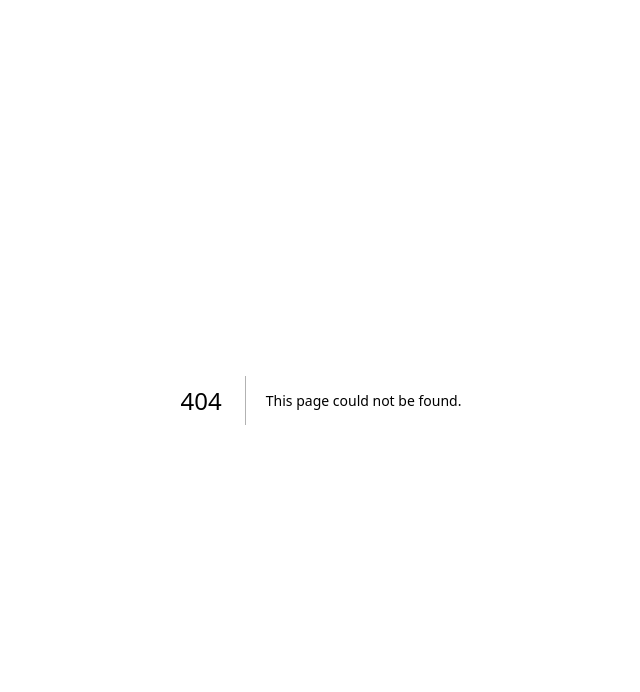
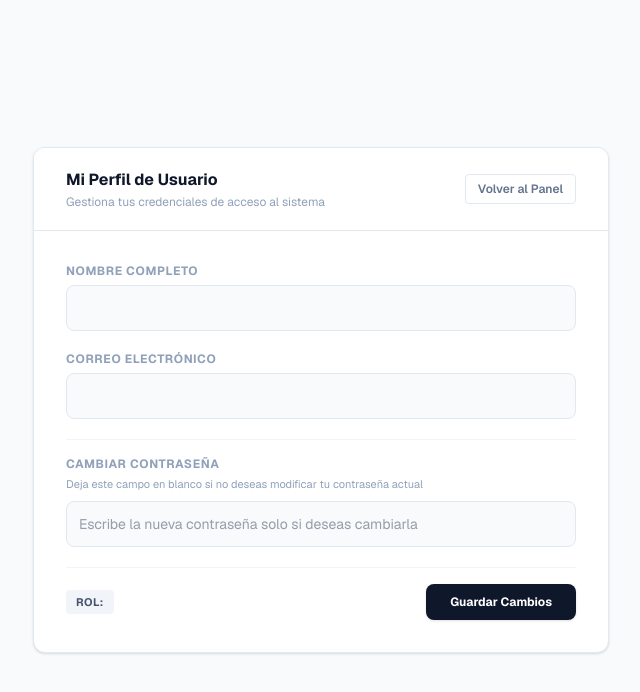
Before and after one commit to Ricardo-rdz-dz/celulares-frontend, a Next.js app: page /admin/perfil in a window 1280 px wide. Before the commit this address had no page. Shown: the top 692 px of the page, without its empty margins (319-959 px from the left). Built offline with nearby package versions, Linux system fonts and the light colour scheme; sample sign-in values are in the browser's storage.

Commit message:
se agrega modulo de perfil

```diff
--- a/app/admin/page.tsx
+++ b/app/admin/page.tsx
@@ -12,6 +12,7 @@ export default function AdminDashboard() {
   const [filtroEstado, setFiltroEstado] = useState('TODOS');
   // ✨ NUEVO ESTADO: Filtro de Tiempo (Por defecto mostramos el último mes)
   const [filtroTiempo, setFiltroTiempo] = useState('MES');
+  const [usuarioActivo, setUsuarioActivo] = useState<any>(null);
 
   useEffect(() => {
     fetch(`${process.env.NEXT_PUBLIC_API_URL}/tickets`, { cache: 'no-store' })
@@ -39,6 +40,19 @@ export default function AdminDashboard() {
         setLoading(false);
       });
   }, []);
+
+  useEffect(() => {
+  const userRaw = localStorage.getItem('movilplace_user');
+  if (userRaw) {
+    setUsuarioActivo(JSON.parse(userRaw));
+  }
+}, []);
+
+const handleCerrarSesion = () => {
+  localStorage.removeItem('movilplace_token');
+  localStorage.removeItem('movilplace_user');
+  router.push('/login');
+};
 
   const colorEstado = (estado: string) => {
     switch (estado) {
@@ -88,6 +102,30 @@ export default function AdminDashboard() {
   return (
   <div className="min-h-screen bg-gray-100">
     <header className="bg-slate-900 text-white border-b-4 border-red-600 shadow-md">
+      {/* BARRA UTILITARIA SUPERIOR (Para Usuario y Logout) */}
+      <div className="bg-slate-950 px-6 py-2 flex justify-end items-center gap-4 border-b border-slate-800 text-xs">
+        {usuarioActivo && (
+          <div className="flex items-center gap-3">
+            <span className="text-slate-500">Sesión activa:</span>
+            <button
+              onClick={() => router.push('/admin/perfil')}
+              className="font-bold text-slate-300 hover:text-white underline underline-offset-4 transition-colors flex items-center gap-1"
+              title="Ir a mi perfil"
+            >
+              👤 {usuarioActivo.nombre} ({usuarioActivo.rol})
+            </button>
+            <span className="text-slate-700">|</span>
+            <button
+              onClick={handleCerrarSesion}
+              className="text-red-400 hover:text-red-500 font-semibold transition-colors"
+            >
+              Cerrar Sesión
+            </button>
+          </div>
+        )}
+      </div>
+
+      {/* CONTENIDO PRINCIPAL DEL HEADER */}
       <div className="max-w-7xl mx-auto px-6 py-5 flex flex-col sm:flex-row justify-between items-center gap-4">
         <div>
           <h1 className="text-2xl font-black tracking-wide uppercase">Movil<span className="text-red-500">Place</span></h1>
@@ -95,13 +133,13 @@ export default function AdminDashboard() {
         </div>
 
         <div className="flex flex-wrap justify-center gap-3">
-            <button onClick={() => router.push('/admin/clientes')} className="bg-slate-800 hover:bg-slate-700 text-white px-5 py-3 rounded-xl font-bold border border-slate-700 transition-all flex items-center gap-2 text-sm shadow-sm" title="Gestión de Clientes y Campañas">
+          <button onClick={() => router.push('/admin/clientes')} className="bg-slate-800 hover:bg-slate-700 text-white px-5 py-3 rounded-xl font-bold border border-slate-700 transition-all flex items-center gap-2 text-sm shadow-sm">
             <span>👥</span> CRM Clientes
           </button>
-            <button onClick={() => router.push('/admin/catalogo')} className="bg-slate-800 hover:bg-slate-700 text-white px-5 py-3 rounded-xl font-bold border border-slate-700 transition-all flex items-center gap-2 text-sm shadow-sm" title="Configurar catálogo de precios">
+          <button onClick={() => router.push('/admin/catalogo')} className="bg-slate-800 hover:bg-slate-700 text-white px-5 py-3 rounded-xl font-bold border border-slate-700 transition-all flex items-center gap-2 text-sm shadow-sm">
             <span>⚙️</span> Precios
           </button>
-            <button onClick={() => router.push('/admin/nuevo')} className="bg-blue-600 hover:bg-blue-500 text-white px-6 py-3 rounded-xl font-bold shadow-[0_0_15px_rgba(37,99,235,0.4)] transition-all flex items-center gap-2 text-sm">
+          <button onClick={() => router.push('/admin/nuevo')} className="bg-blue-600 hover:bg-blue-500 text-white px-6 py-3 rounded-xl font-bold transition-all flex items-center gap-2 text-sm">
             <span className="text-xl">+</span> Recibir Equipo
           </button>
         </div>
--- /dev/null
+++ b/app/admin/perfil/page.tsx
@@ -0,0 +1,138 @@
+'use client';
+import { useEffect, useState } from 'react';
+import { useRouter } from 'next/navigation';
+
+export default function PerfilUsuario() {
+  const router = useRouter();
+  const [usuario, setUsuario] = useState<any>(null);
+  const [nombre, setNombre] = useState('');
+  const [correo, setCorreo] = useState('');
+  const [password, setPassword] = useState(''); // Se deja vacío a menos que se quiera cambiar
+  const [loading, setLoading] = useState(false);
+  const [mensaje, setMensaje] = useState({ tipo: '', texto: '' });
+
+  useEffect(() => {
+    const userRaw = localStorage.getItem('movilplace_user');
+    if (userRaw) {
+      const u = JSON.parse(userRaw);
+      setUsuario(u);
+      setNombre(u.nombre);
+      setCorreo(u.correo);
+    } else {
+      router.push('/login');
+    }
+  }, [router]);
+
+  const handleGuardar = async (e: React.FormEvent) => {
+    e.preventDefault();
+    setLoading(true);
+    setMensaje({ tipo: '', texto: '' });
+
+    try {
+      const res = await fetch(`${process.env.NEXT_PUBLIC_API_URL}/usuarios/${usuario.id}`, {
+        method: 'PUT',
+        headers: { 'Content-Type': 'application/json' },
+        body: JSON.stringify({ nombre, correo, password }),
+      });
+
+      const data = await res.json();
+
+      if (res.ok) {
+        // Actualizar el almacenamiento local con los nuevos datos
+        localStorage.setItem('movilplace_user', JSON.stringify(data.usuario));
+        setMensaje({ tipo: 'success', texto: 'Perfil actualizado correctamente.' });
+        setPassword(''); // Limpiamos el campo de password por seguridad
+      } else {
+        setMensaje({ tipo: 'error', texto: data.error || 'Error al actualizar.' });
+      }
+    } catch (err) {
+      console.error(err);
+      setMensaje({ tipo: 'error', texto: 'Error de red al intentar guardar.' });
+    } finally {
+      setLoading(false);
+    }
+  };
+
+  if (!usuario) return <div className="p-10 text-center text-sm font-medium text-slate-400">Cargando perfil...</div>;
+
+  return (
+    <div className="min-h-screen bg-[#f8fafc] p-8 font-sans text-slate-800 flex flex-col items-center justify-center">
+      <div className="w-full max-w-xl bg-white rounded-xl border border-slate-200 shadow-sm overflow-hidden">
+
+        {/* Cabecera */}
+        <div className="px-8 py-5 border-b border-slate-200 bg-white flex justify-between items-center">
+          <div>
+            <h2 className="text-base font-bold text-slate-900">Mi Perfil de Usuario</h2>
+            <p className="text-xs text-slate-400 mt-0.5">Gestiona tus credenciales de acceso al sistema</p>
+          </div>
+          <button
+            onClick={() => router.push('/admin')}
+            className="text-xs font-semibold text-slate-500 hover:text-slate-800 border border-slate-200 px-3 py-1.5 rounded transition-all"
+          >
+            Volver al Panel
+          </button>
+        </div>
+
+        {/* Notificaciones */}
+        {mensaje.texto && (
+          <div className={`mx-8 mt-6 p-3 rounded-lg text-xs font-bold text-center border ${
+            mensaje.tipo === 'success' ? 'bg-green-50 border-green-200 text-green-700' : 'bg-red-50 border-red-200 text-red-700'
+          }`}>
+            {mensaje.texto}
+          </div>
+        )}
+
+        {/* Formulario Conciso */}
+        <form onSubmit={handleGuardar} className="p-8 space-y-5">
+          <div>
+            <label className="block text-xs font-bold uppercase tracking-wider text-slate-400 mb-1.5">Nombre Completo</label>
+            <input
+              type="text"
+              required
+              value={nombre}
+              onChange={(e) => setNombre(e.target.value)}
+              className="w-full bg-slate-50 border border-slate-200 rounded-lg p-3 text-sm text-slate-700 outline-none focus:border-slate-400 focus:bg-white transition-all font-medium"
+            />
+          </div>
+
+          <div>
+            <label className="block text-xs font-bold uppercase tracking-wider text-slate-400 mb-1.5">Correo Electrónico</label>
+            <input
+              type="email"
+              required
+              value={correo}
+              onChange={(e) => setCorreo(e.target.value)}
+              className="w-full bg-slate-50 border border-slate-200 rounded-lg p-3 text-sm text-slate-700 outline-none focus:border-slate-400 focus:bg-white transition-all font-mono"
+            />
+          </div>
+
+          <div className="border-t border-slate-100 pt-4">
+            <label className="block text-xs font-bold uppercase tracking-wider text-slate-400 mb-1">Cambiar Contraseña</label>
+            <p className="text-[11px] text-slate-400 mb-2">Deja este campo en blanco si no deseas modificar tu contraseña actual</p>
+            <input
+              type="password"
+              value={password}
+              onChange={(e) => setPassword(e.target.value)}
+              placeholder="Escribe la nueva contraseña solo si deseas cambiarla"
+              className="w-full bg-slate-50 border border-slate-200 rounded-lg p-3 text-sm text-slate-700 outline-none focus:border-slate-400 focus:bg-white transition-all"
+            />
+          </div>
+
+          <div className="pt-4 border-t border-slate-100 flex justify-between items-center">
+            <span className="text-[11px] font-bold uppercase tracking-wider px-2.5 py-1 bg-slate-100 rounded text-slate-600">
+              Rol: {usuario.rol}
+            </span>
+            <button
+              type="submit"
+              disabled={loading}
+              className="bg-slate-900 hover:bg-slate-800 text-white font-bold py-2.5 px-6 rounded-lg text-xs transition-all shadow-sm disabled:opacity-50"
+            >
+              {loading ? 'Guardando...' : 'Guardar Cambios'}
+            </button>
+          </div>
+        </form>
+
+      </div>
+    </div>
+  );
+}
--- a/app/admin/ticket/[id]/nota/page.tsx
+++ b/app/admin/ticket/[id]/nota/page.tsx
@@ -77,7 +77,7 @@ export default function NotaImpresion() {
           <div className="grid grid-cols-3 gap-3">
             <div><span className="text-gray-400 block">Marca / Modelo</span> <span className="font-bold">{ticket.equipos?.marca} {ticket.equipos?.modelo}</span></div>
             <div><span className="text-gray-400 block">IMEI / Serie</span> <span className="font-mono">{ticket.equipos?.imei_o_serie || 'N/A'}</span></div>
-            <div><span className="text-gray-400 block">PIN / Patrón</span> <span className="font-mono font-semibold">{ticket.equipos?.pin_desbloqueo ||     'N/A'}</span></div>
+            <div><span className="text-gray-400 block">PIN / Patrón</span> <span className="font-mono font-semibold">{ticket.equipos?.pin_desbloqueo || 'N/A'}</span></div>
           </div>
           <div className="mt-2 bg-gray-50 p-2 border border-gray-200 rounded">
             <span className="text-gray-500 block font-medium">Detalles Estéticos de Recepción:</span>
```
Lines whose indentation alone changed are shown as unchanged.
